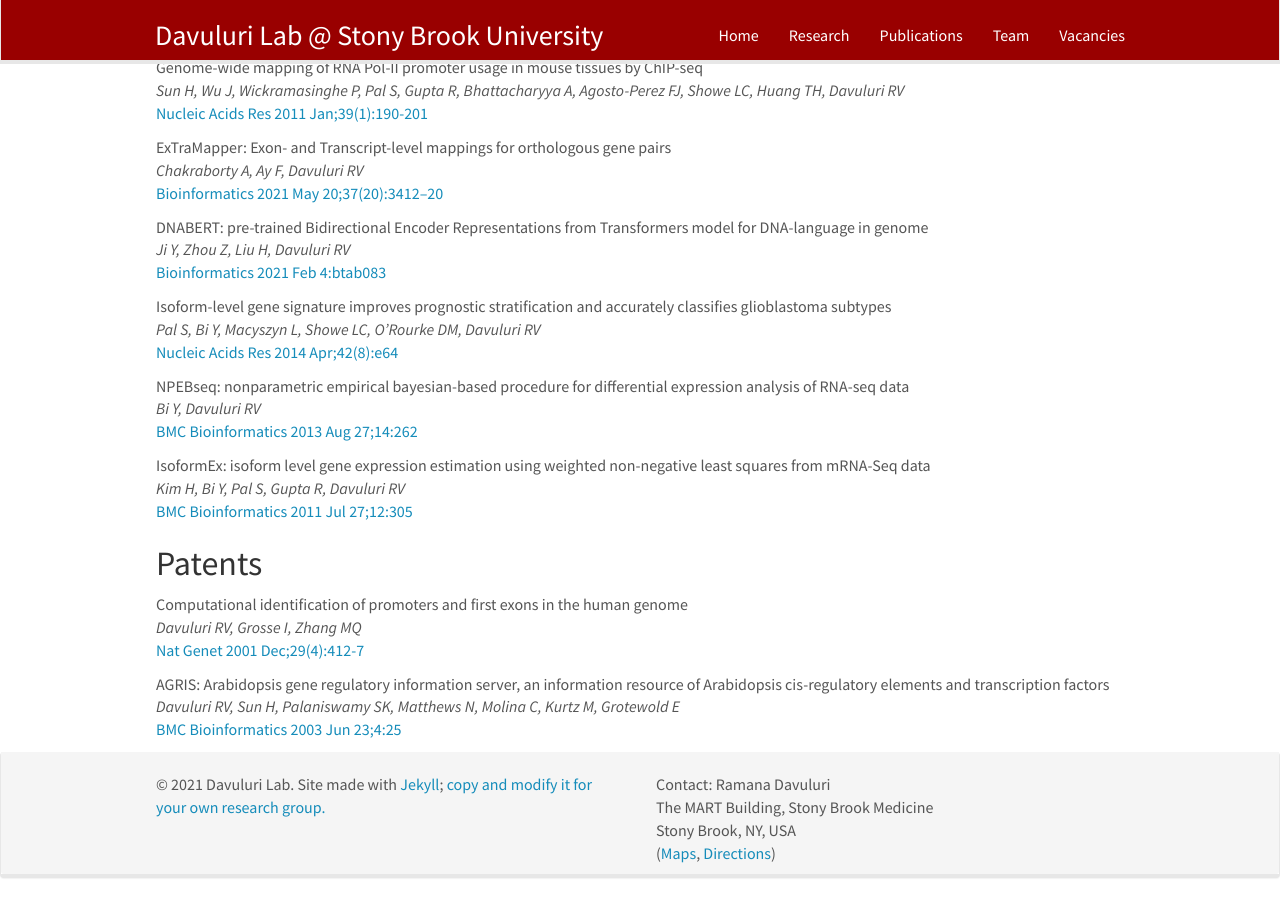
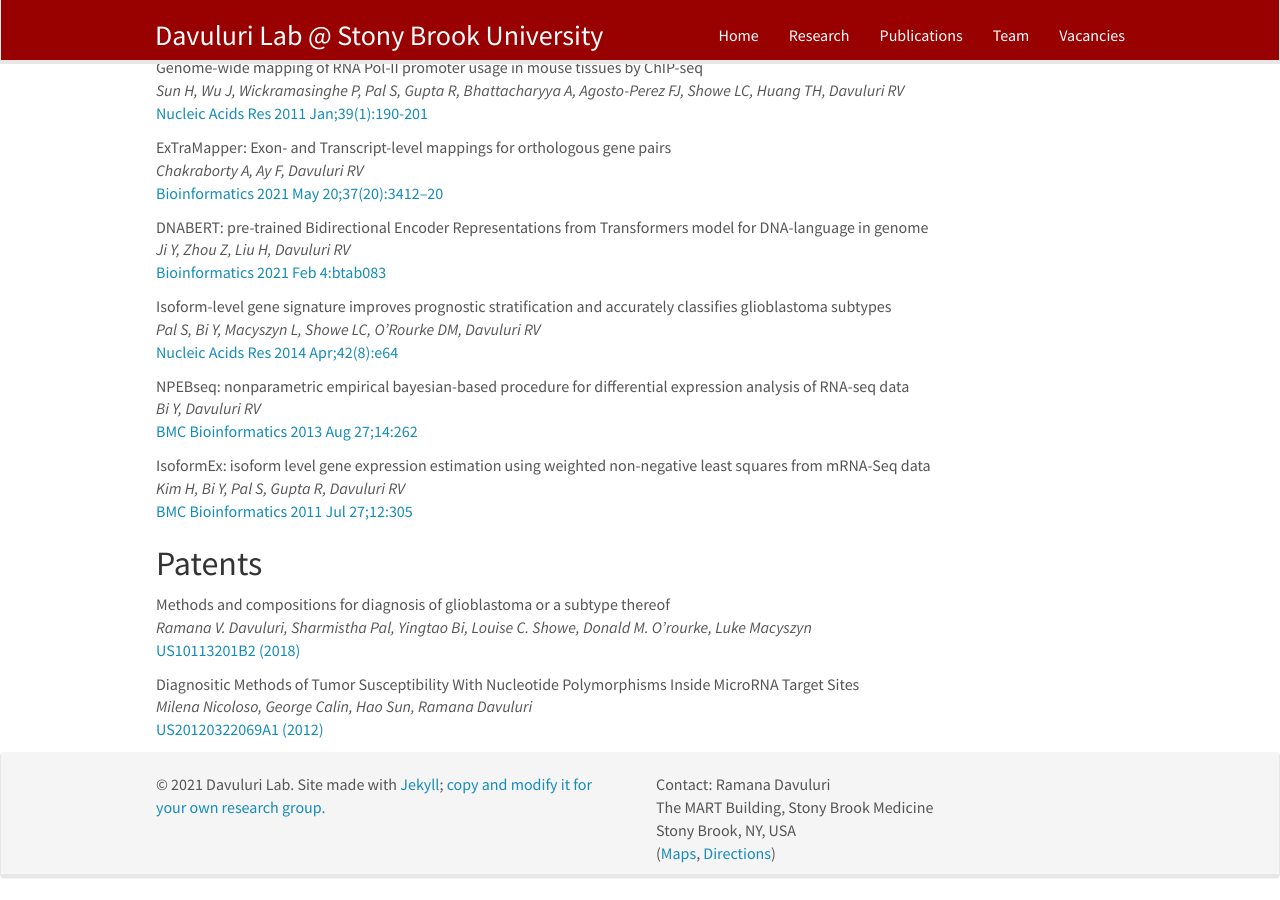
Before and after one commit to DavuluriLab/DavuluriLab.github.io, a Jekyll site: the page built from _pages/publications.md, in a window 1280 px wide and 900 px high, scrolled down 3007 px. Built offline with Jekyll 4.4.1, drawn with Linux system fonts in a browser that asks for light colours; nearby versions of some CDN libraries.

Commit message:
Update patent.yml

```diff
--- a/_data/patent.yml
+++ b/_data/patent.yml
@@ -1,24 +1,16 @@
-- title: "Computational identification of promoters and first exons in the human genome"
-  image:
-  description:
-  authors: Davuluri RV, Grosse I, Zhang MQ
+- title: "Methods and compositions for diagnosis of glioblastoma or a subtype thereof"
+  authors: Ramana V. Davuluri, Sharmistha Pal, Yingtao Bi, Louise C. Showe, Donald M. O'rourke, Luke Macyszyn
   link:
-    url: https://www.nature.com/articles/ng780z
-    display: Nat Genet 2001 Dec;29(4):412-7
+    url: https://patents.google.com/patent/WO2014165753A1/
+    display: US10113201B2 (2018)
   highlight: 0
 
 
-- title: "AGRIS: Arabidopsis gene regulatory information server, an information resource of Arabidopsis cis-regulatory elements and transcription factors"
+- title: "Diagnositic Methods of Tumor Susceptibility With Nucleotide Polymorphisms Inside MicroRNA Target Sites"
   image:
   description:
-  authors: Davuluri RV, Sun H, Palaniswamy SK, Matthews N, Molina C, Kurtz M, Grotewold E
+  authors: Milena Nicoloso, George Calin, Hao Sun, Ramana Davuluri
   link:
-    url: https://bmcbioinformatics.biomedcentral.com/articles/10.1186/1471-2105-4-25
-    display: BMC Bioinformatics 2003 Jun 23;4:25
+    url: https://patents.google.com/patent/US20120322069A1/en
+    display: US20120322069A1 (2012)
   highlight: 0
-
-
-
-#   <em>Ramana V. Davuluri, Sharmistha Pal, Yingtao Bi, Louise C. Showe, Donald M. O'rourke, Luke Macyszyn</em><br /> Methods and compositions for diagnosis of glioblastoma or a subtype thereof <br /> <a href="https://patents.google.com/patent/WO2014165753A1/en">US10113201B2 (2018)</a>
-# <br />
-# <em>Milena Nicoloso, George Calin, Hao Sun, Ramana Davuluri</em><br /> Diagnositic Methods of Tumor Susceptibility With Nucleotide Polymorphisms Inside MicroRNA Target Sites <br /> <a href="https://patents.google.com/patent/US20120322069A1/en">US20120322069A1 (2012)</a>
```
